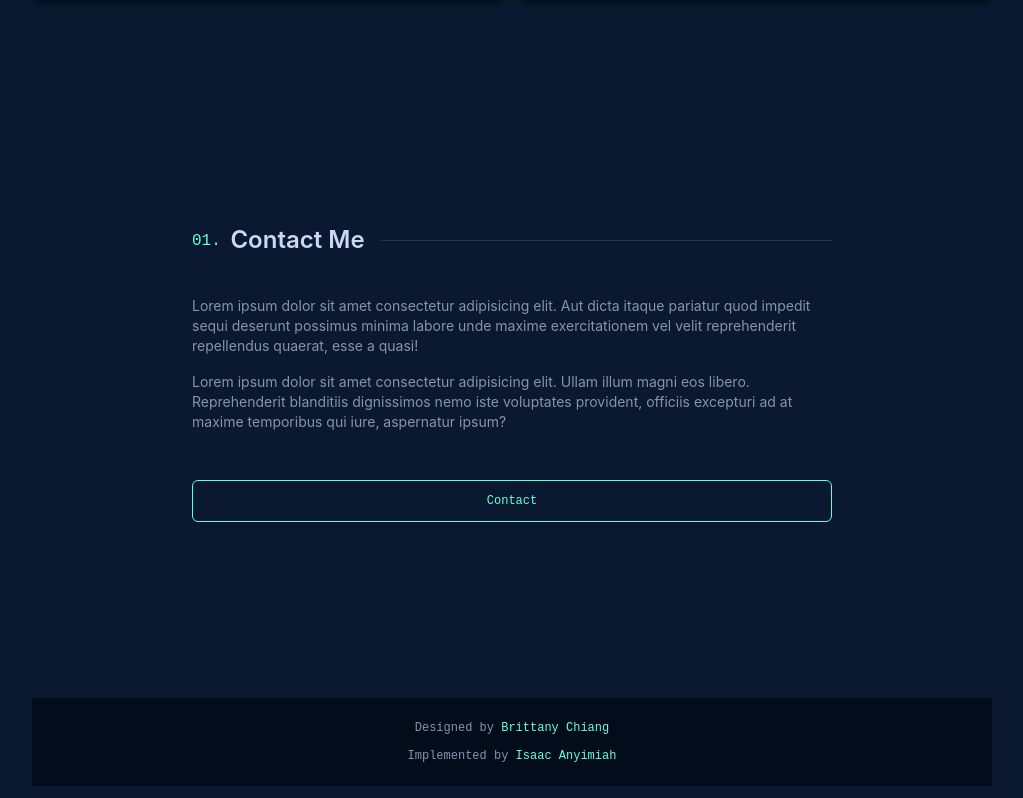
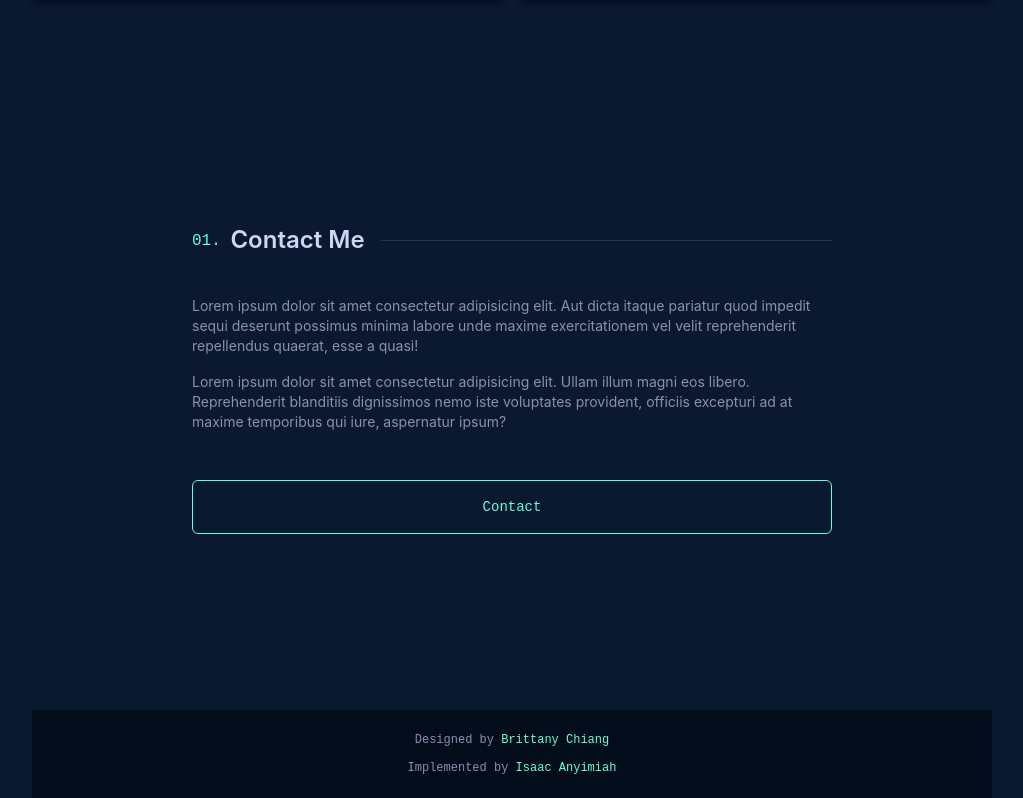
Before and after one commit to iandev096/portfolio-brittany-chiang, a Next.js app: page / in a window 1280 px wide. Shown: the part 5716-6514 px from the top of the page, without its empty margins (128-1151 px from the left). Built offline with nearby package versions, Linux system fonts and the light colour scheme; what tailwindcss-debug-screens would draw is missing.

Commit message:
- contact button fix

```diff
--- a/components/forPages/home/Contact/index.tsx
+++ b/components/forPages/home/Contact/index.tsx
@@ -23,7 +23,9 @@ export default function Contact({}: Props) {
           iure, aspernatur ipsum?
         </p>
         <div className="pt-8 flex justify-end">
-          <Button className="w-full">Contact</Button>
+          <Button className="w-full" size="lg">
+            Contact
+          </Button>
         </div>
       </div>
     </div>
```
